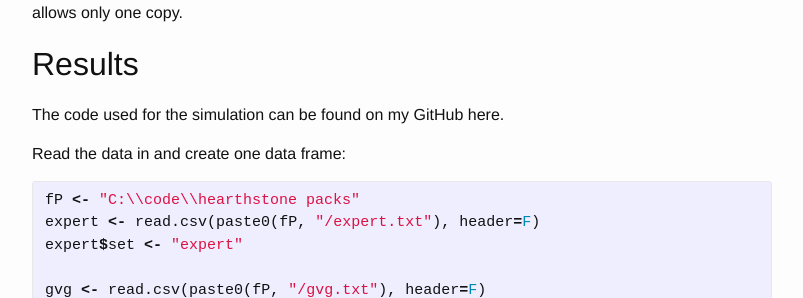
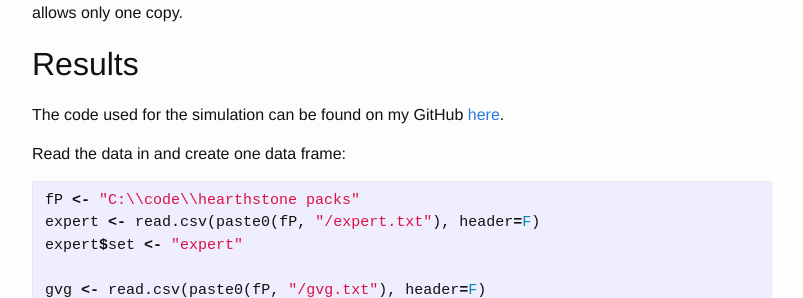
Before and after one commit to awcull/awcull.github.io, a Jekyll site: the page built from _posts/2015-08-25-HS-Pack-Sim.md, in a window 1280 px wide and 900 px high, scrolled down 404 px. Shown: the part 154-452 px from the top of the window, without its empty margins (238-1041 px from the left). Built offline with Jekyll 4.4.1, drawn with Linux system fonts in a browser that asks for light colours; part of the change alters nothing that is shown.

```diff
--- a/_posts/2015-08-25-HS-Pack-Sim.md
+++ b/_posts/2015-08-25-HS-Pack-Sim.md
@@ -16,7 +16,7 @@ In deck creation there are 30 cards in a deck containing combinations of common,
 
 ## Results
 
-The code used for the simulation can be found on my GitHub here.
+The code used for the simulation can be found on my GitHub [here](https://github.com/awcull/hs_packs).
 
 Read the data in and create one data frame:
 
```
